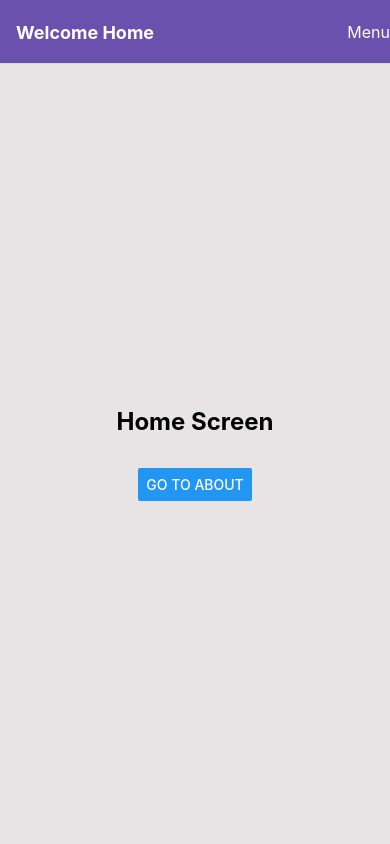
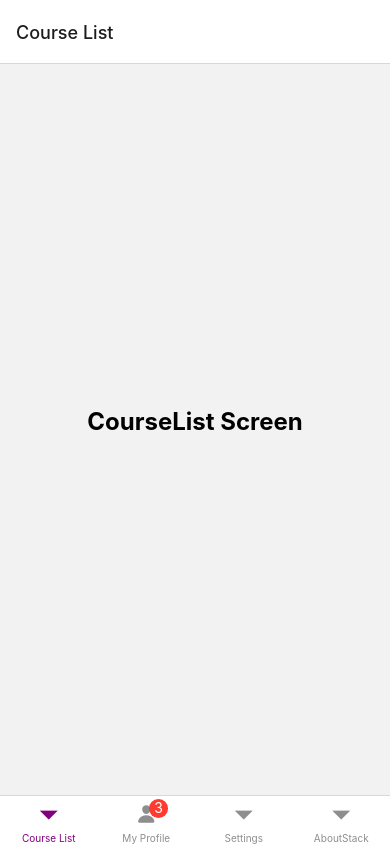
Before and after one commit to Uwihanganyeobed/React-Native-Fundamentals, a React Native app: screen /Dashboard in a window 390 px wide. Built offline with nearby package versions, Linux system fonts and the light colour scheme.

Commit message:
wrap all up

```diff
--- a/App.js
+++ b/App.js
@@ -1,45 +1,32 @@
-import { NavigationContainer } from '@react-navigation/native';
+import { NavigationContainer } from "@react-navigation/native";
+import { createBottomTabNavigator } from "@react-navigation/bottom-tabs";
+import CourseListScreen from "./Screens/CourseListScreen";
+import ProfileScreen from "./Screens/ProfileScreen";
+import SettingScreen from "./Screens/SettingScreen";
+import Ionicons from '@expo/vector-icons/Ionicons'
+import {AboutStack} from './AppStack'
+const Tab=createBottomTabNavigator()
 
-import { createNativeStackNavigator } from '@react-navigation/native-stack';
-import HomeScreeen from './Screens/HomeScreen';
-import AboutScreen from './Screens/AboutScreen';
-import { Pressable,Text } from 'react-native';
-const Stack=createNativeStackNavigator()
-
-export default function App() {
-  return (
-    <NavigationContainer>
-    <Stack.Navigator initialRouteName='Home'
-     screenOptions={{
-       headerStyle: {
-        backgroundColor: '#6a51ae'
-      },
-      headerTintColor: '#fff',
-      headerTitleStyle: {fontWeight: 'bold'},
-      headerRight: ()=>(
-        <Pressable onPress={()=>alert('Menu Alert!')}>
-          <Text style={{color: 'white', fontSize: 16}}>Menu</Text>
-        </Pressable>
-      ),
-      contentStyle: {
-        backgroundColor: '#e8e4e5'
-      }}
-    }>
-      <Stack.Screen name='Home'component={HomeScreeen} options={
-        {
-          title: 'Welcome Home',
-
-        }
-      } />
-      <Stack.Screen name='About'component={AboutScreen}
-       initialParams={
-        {name:'Guest'}
-      }
-      // options={({route })=>({
-      //   title: route.params.name
-      // })}
-      />
-    </Stack.Navigator>
-    </NavigationContainer>
-  );
-}
+export default function App(){
+   return(
+      <NavigationContainer>
+         <Tab.Navigator screenOptions={{
+            tabBarLabelPosition: 'below-icon',
+            tabBarShowLabel: true,
+            tabBarActiveTintColor: 'purple',
+            // tabBarInactiveTintColor
+         }
+         }>
+            <Tab.Screen name="Course List"component={CourseListScreen} />
+            <Tab.Screen name="Profile"component={ProfileScreen} options={{
+               tabBarLabel: 'My Profile',
+               tabBarIcon: ({color})=><Ionicons name="person"size={20} color={color}/>,
+               tabBarBadge: 3,
+            }} />
+            <Tab.Screen name="Settings"component={SettingScreen} />
+            <Tab.Screen name="AboutStack"component={AboutStack} options={{
+               headerShown: false
+            }} />
+         </Tab.Navigator>
+      </NavigationContainer>
+   )}
--- /dev/null
+++ b/AppStack.js
@@ -0,0 +1,48 @@
+import { NavigationContainer } from '@react-navigation/native';
+
+import { createNativeStackNavigator } from '@react-navigation/native-stack';
+import HomeScreeen from './Screens/HomeScreen';
+import AboutScreen from './Screens/AboutScreen';
+import { Pressable,Text } from 'react-native';
+const Stack=createNativeStackNavigator()
+
+export const AboutStack=()=>{
+  return     <Stack.Navigator initialRouteName='Home'
+  screenOptions={{
+    headerStyle: {
+     backgroundColor: '#6a51ae'
+   },
+   headerTintColor: '#fff',
+   headerTitleStyle: {fontWeight: 'bold'},
+   headerRight: ()=>(
+     <Pressable onPress={()=>alert('Menu Alert!')}>
+       <Text style={{color: 'white', fontSize: 16}}>Menu</Text>
+     </Pressable>
+   ),
+   contentStyle: {
+     backgroundColor: '#e8e4e5'
+   }}
+ }>
+   <Stack.Screen name='Home'component={HomeScreeen} options={
+     {
+       title: 'Welcome Home',
+
+     }
+   } />
+   <Stack.Screen name='About'component={AboutScreen}
+    initialParams={
+     {name:'Guest'}
+   }
+   // options={({route })=>({
+   //   title: route.params.name
+   // })}
+   />
+ </Stack.Navigator>
+}
+export default function App() {
+  return (
+    <NavigationContainer>
+      <AboutStack />
+    </NavigationContainer>
+  );
+}
--- /dev/null
+++ b/Screens/CourseListScreen.js
@@ -0,0 +1,28 @@
+import {
+   View,
+   Text,
+   StyleSheet,
+   Button
+ } from "react-native";
+ import { useNavigation } from "@react-navigation/native";
+
+ export default function CourseListScreen() {
+   return (
+     <View style={styles.container}>
+       <Text style={styles.text}>CourseList Screen</Text>
+     </View>
+   );
+ }
+
+ const styles = StyleSheet.create({
+   container: {
+     flex: 1,
+     alignItems: 'center',
+     justifyContent: 'center',
+   },
+   text: {
+    fontSize: 24,
+    fontWeight: 'bold',
+    marginBottom: 16,
+   }
+ });
--- /dev/null
+++ b/Screens/ProfileScreen.js
@@ -0,0 +1,28 @@
+import {
+   View,
+   Text,
+   StyleSheet,
+   Button
+ } from "react-native";
+ import { useNavigation } from "@react-navigation/native";
+
+ export default function ProfileScreen() {
+   return (
+     <View style={styles.container}>
+       <Text style={styles.text}>Profile Screen</Text>
+     </View>
+   );
+ }
+
+ const styles = StyleSheet.create({
+   container: {
+     flex: 1,
+     alignItems: 'center',
+     justifyContent: 'center',
+   },
+   text: {
+    fontSize: 24,
+    fontWeight: 'bold',
+    marginBottom: 16,
+   }
+ });
--- /dev/null
+++ b/Screens/SettingScreen.js
@@ -0,0 +1,28 @@
+import {
+   View,
+   Text,
+   StyleSheet,
+   Button
+ } from "react-native";
+ import { useNavigation } from "@react-navigation/native";
+
+ export default function SettingScreen() {
+   return (
+     <View style={styles.container}>
+       <Text style={styles.text}>Setting Screen</Text>
+     </View>
+   );
+ }
+
+ const styles = StyleSheet.create({
+   container: {
+     flex: 1,
+     alignItems: 'center',
+     justifyContent: 'center',
+   },
+   text: {
+    fontSize: 24,
+    fontWeight: 'bold',
+    marginBottom: 16,
+   }
+ });
--- a/babel.config.js
+++ b/babel.config.js
@@ -2,5 +2,8 @@ module.exports = function(api) {
   api.cache(true);
   return {
     presets: ['babel-preset-expo'],
+    plugins: [
+      'react-native-reanimated/plugin',
+    ],
   };
 };
--- a/package.json
+++ b/package.json
@@ -3,18 +3,22 @@
   "version": "1.0.0",
   "main": "node_modules/expo/AppEntry.js",
   "scripts": {
-    "start": "expo start",
+    "start": "expo start -c",
     "android": "expo start --android",
     "ios": "expo start --ios",
     "web": "expo start --web"
   },
   "dependencies": {
+    "@react-navigation/bottom-tabs": "^6.5.20",
+    "@react-navigation/drawer": "^6.6.15",
     "@react-navigation/native": "^6.1.17",
     "@react-navigation/native-stack": "^6.9.26",
     "expo": "~50.0.14",
     "expo-status-bar": "~1.11.1",
     "react": "18.2.0",
     "react-native": "0.73.6",
+    "react-native-gesture-handler": "~2.14.0",
+    "react-native-reanimated": "~3.6.2",
     "react-native-safe-area-context": "4.8.2",
     "react-native-screens": "~3.29.0"
   },
```
Also changed, not shown: AppDrawer.js (added, +26 -0 lines), Screens/DashboardScreen.js (added, +30 -0 lines), 1 other file (tests, documents, lock files or other folders).
